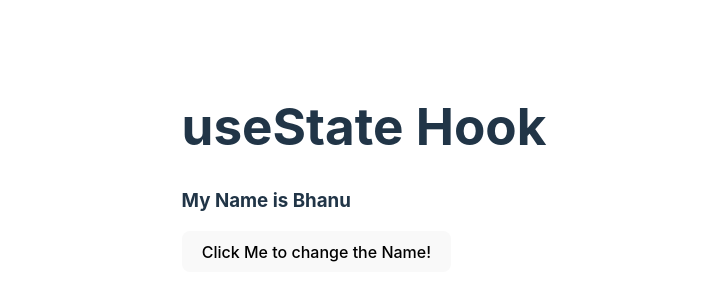
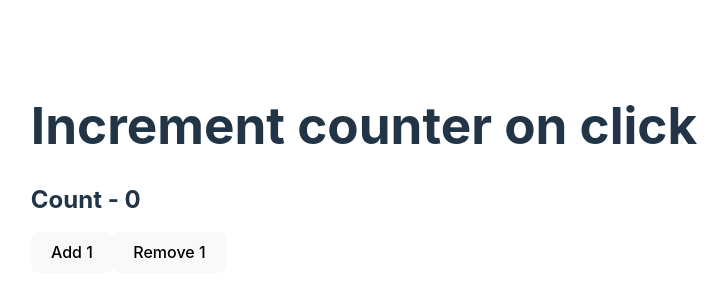
Before and after one commit to Bhanu1776/React-Hooks, a React (Vite) app: page / in a window 1280 px wide. Shown: the part 232-532 px from the top of the page, without its empty margins (276-1004 px from the left). Built offline with nearby package versions, Linux system fonts and the light colour scheme.

Commit message:
useReducer Hook demo managing states with the help of useReducer Hook Increment decrementing counter with the help of reducer

```diff
--- /dev/null
+++ b/src/Hooks/useReducer/ReducerHook.tsx
@@ -0,0 +1,21 @@
+import { useReducer } from "react";
+import { reducer } from "./reducer"; //* Prefer creating different file for reducer actions
+
+const InitialCounter: number = 0;
+
+const ReducerHook = () => {
+  //   const [counter, setCounter] = useState(InitialCounter);     //* By using useState Hook
+
+  const [counter, dispatch] = useReducer(reducer, InitialCounter);
+
+  return (
+    <>
+      <h1>Increment counter on click</h1>
+      <h2>Count - {counter}</h2>
+      <button onClick={() => dispatch({ type: "INC" })}>Add 1</button>
+      <button onClick={() => dispatch({ type: "DEC" })}>Remove 1</button>
+    </>
+  );
+};
+
+export default ReducerHook;
--- /dev/null
+++ b/src/Hooks/useReducer/reducer.ts
@@ -0,0 +1,9 @@
+export const reducer = (state: any, action: any) => {
+  if (action.type === "INC") {
+    return (state = state + 1);
+  }
+  if (action.type === "DEC") {
+    return (state = state - 1);
+  }
+  return state;
+};
--- a/src/main.tsx
+++ b/src/main.tsx
@@ -6,13 +6,15 @@ import Challenge1 from "./Hooks/useState/Challenge_1";
 import UseEffect from "./Hooks/useEffect/UseEffect";
 import { GrandParent } from "./Hooks/useContext/GrandParent";
 import GrandChild from "./Hooks/useContext/GrandChild";
+import ReducerHook from "./Hooks/useReducer/ReducerHook";
 
 ReactDOM.createRoot(document.getElementById("root") as HTMLElement).render(
   <GrandParent>
     {/* <App /> */}
-    <UseState />
+    {/* <UseState /> */}
     {/* <Challenge1 /> */}
     {/* <UseEffect /> */}
     {/* <GrandChild /> */}
+    <ReducerHook />
   </GrandParent>
 );
```
